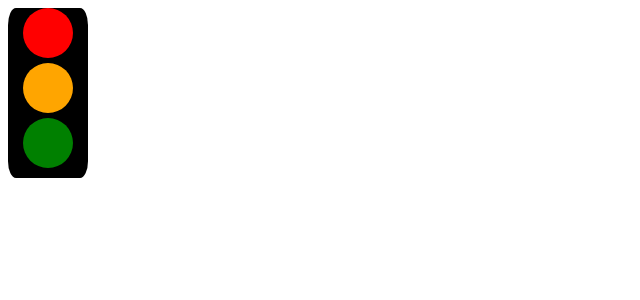
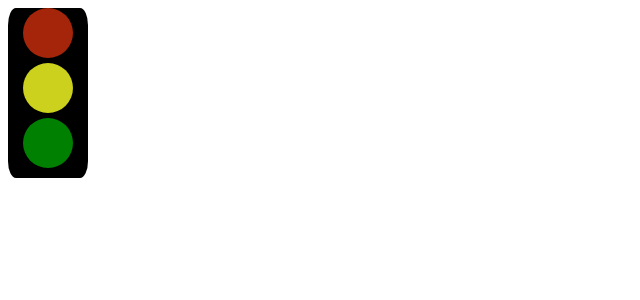
Before and after one commit to MaxChandia/Traffic-Light--React, a React (Create React App) app: page / in a window 1280 px wide. Shown: the top 300 px of the page, without its empty margins (0-640 px from the left). Built offline with nearby package versions, Linux system fonts and the light colour scheme.

Commit message:
second commit

```diff
--- a/src/LightTraffic.jsx
+++ b/src/LightTraffic.jsx
@@ -3,22 +3,22 @@ import { useState } from "react";
 
 
 function LightTraffic () {
-    const [color1, setColor1] = useState("red");
+    const [color1, setColor1] = useState("#A42509");
 
   const toggleColor = () => {
-    setColor1(prevColor => prevColor === "red" ? 'selected' : 'red');
+    setColor1(prevColor => prevColor === "#A42509" ? 'red' : '#A42509');
   };
 
-  const [color2, setColor2] = useState("orange");
+  const [color2, setColor2] = useState("#CBD11C");
 
   const toggleColor2 = () => {
-    setColor2(prevColor => prevColor === "orange" ? 'glow' : 'orange');
+    setColor2(prevColor => prevColor === "#CBD11C " ? '#F3FA23' : '#CBD11C ');
   };
 
   const [color3, setColor3] = useState("green");
 
   const toggleColor3 = () => {
-    setColor3(prevColor => prevColor === "green" ? 'yellow' : 'green');
+    setColor3(prevColor => prevColor === "green" ? 'green' : 'green');
   };
 
     return (
@@ -40,7 +40,7 @@ function LightTraffic () {
                 width: "50px",
                 height: "50px",
                 borderRadius: "50%",
-                background: "orange",
+                background: color2,
                 margin: "5px 15px"
             }}></div>
             <div onClick= {toggleColor3} className="red" style={{
@@ -48,7 +48,7 @@ function LightTraffic () {
                 height: "50px",
                 borderRadius: "50%",
                 background: color3,
-                margin: "5px 15px"
+                margin: "5px 15px",
             }}></div>
 
 
```
